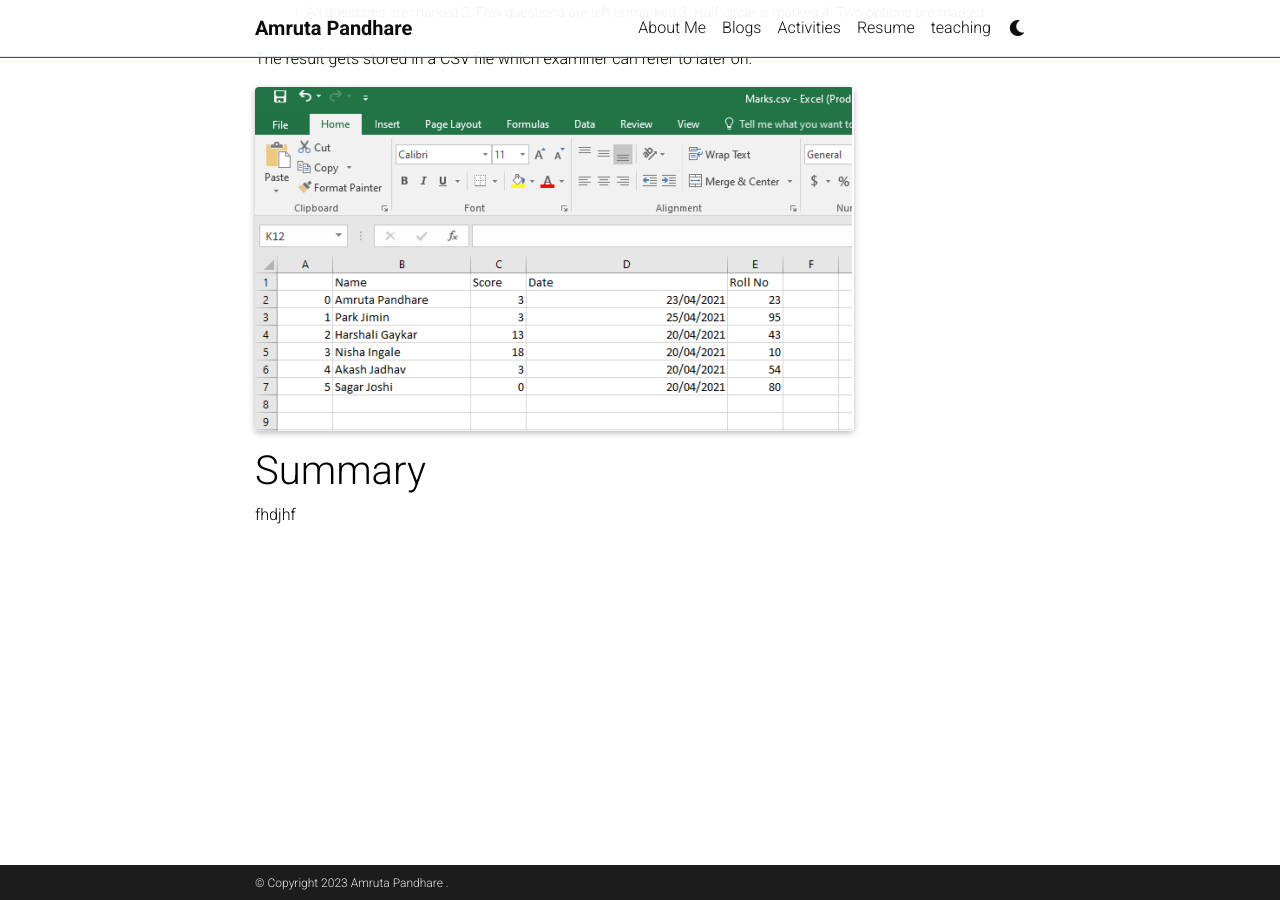
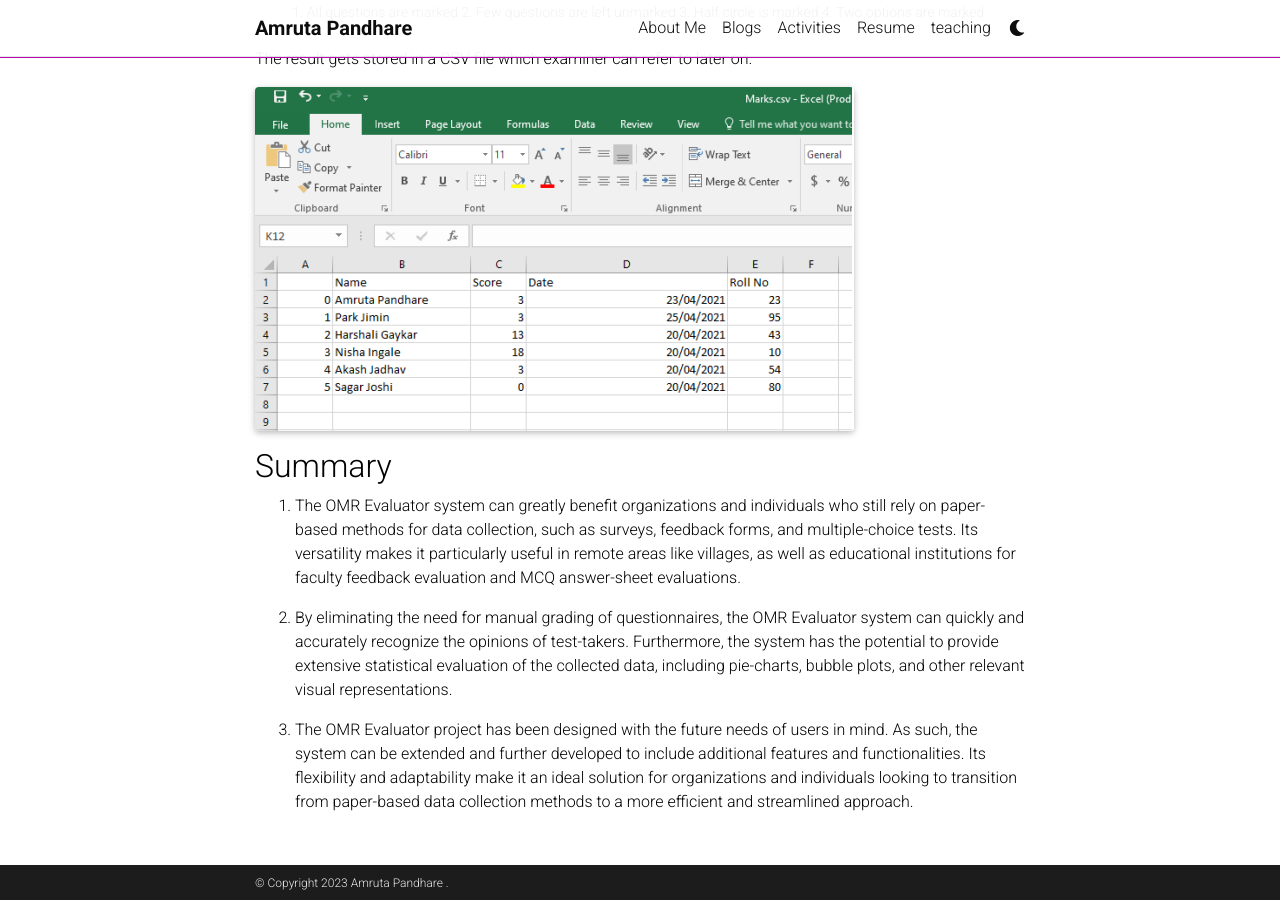
Before and after one commit to AmrutaPandhare/AmrutaPandhare.github.io, a Jekyll site: the page built from _projects/5_project.md, in a window 1280 px wide and 900 px high, scrolled down 2010 px. Built offline with Jekyll 4.4.1, drawn with Linux system fonts in a browser that asks for light colours; full-size pictures stand in for the smaller copies a plugin makes; comment, search, counter and statistics services are not loaded; a style sheet for code colours, icons or effects is not loaded; some of the changed text lies outside the part shown.

Commit message:
Update 5_project.md

```diff
--- a/_projects/5_project.md
+++ b/_projects/5_project.md
@@ -37,12 +37,13 @@ for computation purpose.
     description: a project with a background image
     img: /assets/img/12.jpg
     --- -->
+
 <div class="row">
     <div class="col-sm mt-3 mt-md-0">
         {% include figure.html path="assets/img/gui.jpg" class="img-fluid rounded z-depth-1" %}
     </div>
 </div>
-<div class="caption" font-weight="bold">
+<div class="caption">
     The main GUI was divided into two parts, left to evaluate one test at a time and right to evaluate multiple tests at once.
 </div>
 
@@ -97,5 +98,10 @@ The result gets stored in a CSV file which examiner can refer to later on.
         {% include figure.html path="assets/img/result.png" class="img-fluid rounded z-depth-1" %}
     </div>
 </div>
-<h1> Summary </h1>
-fhdjhf
+<h2> Summary </h2>
+
+1. The OMR Evaluator system can greatly benefit organizations and individuals who still rely on paper-based methods for data collection, such as surveys, feedback forms, and multiple-choice tests. Its versatility makes it particularly useful in remote areas like villages, as well as educational institutions for faculty feedback evaluation and MCQ answer-sheet evaluations.
+
+2. By eliminating the need for manual grading of questionnaires, the OMR Evaluator system can quickly and accurately recognize the opinions of test-takers. Furthermore, the system has the potential to provide extensive statistical evaluation of the collected data, including pie-charts, bubble plots, and other relevant visual representations.
+
+3. The OMR Evaluator project has been designed with the future needs of users in mind. As such, the system can be extended and further developed to include additional features and functionalities. Its flexibility and adaptability make it an ideal solution for organizations and individuals looking to transition from paper-based data collection methods to a more efficient and streamlined approach.
```
Also changed, not shown: other parts of _projects/5_project.md (+1 -1 lines).
